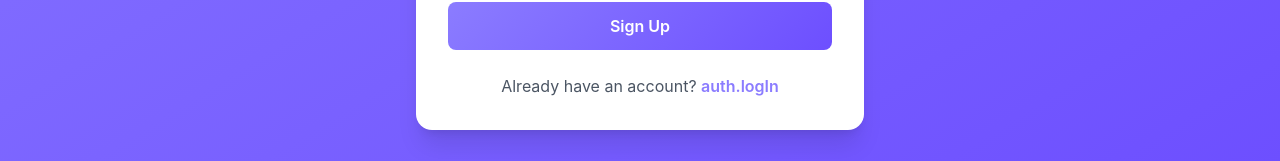
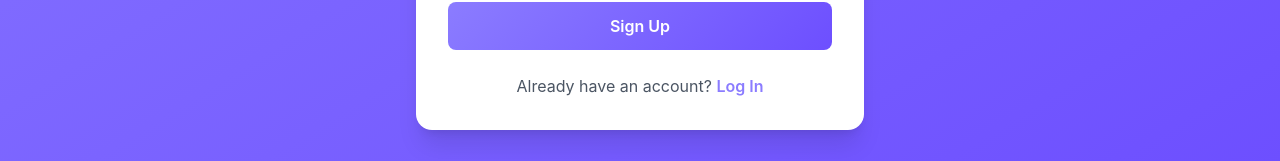
Before and after one commit to uzowuluphilip/nexpay, a React (Vite) app: page /signup in a window 1280 px wide. Shown: the part 636-797 px from the top of the page. Built offline with nearby package versions, Linux system fonts and the light colour scheme; no server answers.

Commit message:
Fix translation key: use common.logIn instead of auth.logIn on SignUpPage

```diff
--- a/src/pages/auth/SignUpPage.tsx
+++ b/src/pages/auth/SignUpPage.tsx
@@ -239,7 +239,7 @@ export default function SignUpPage() {
               to="/login"
               className="text-primary-500 hover:text-primary-600 font-semibold"
             >
-              {t('auth.logIn')}
+              {t('common.logIn')}
             </Link>
           </p>}
 
@@ -250,7 +250,7 @@ export default function SignUpPage() {
                 to="/login"
                 className="text-primary-500 hover:text-primary-600 font-semibold"
               >
-                {t('auth.logIn')} now
+                {t('common.logIn')} now
               </Link>
             </p>
           )}
```
